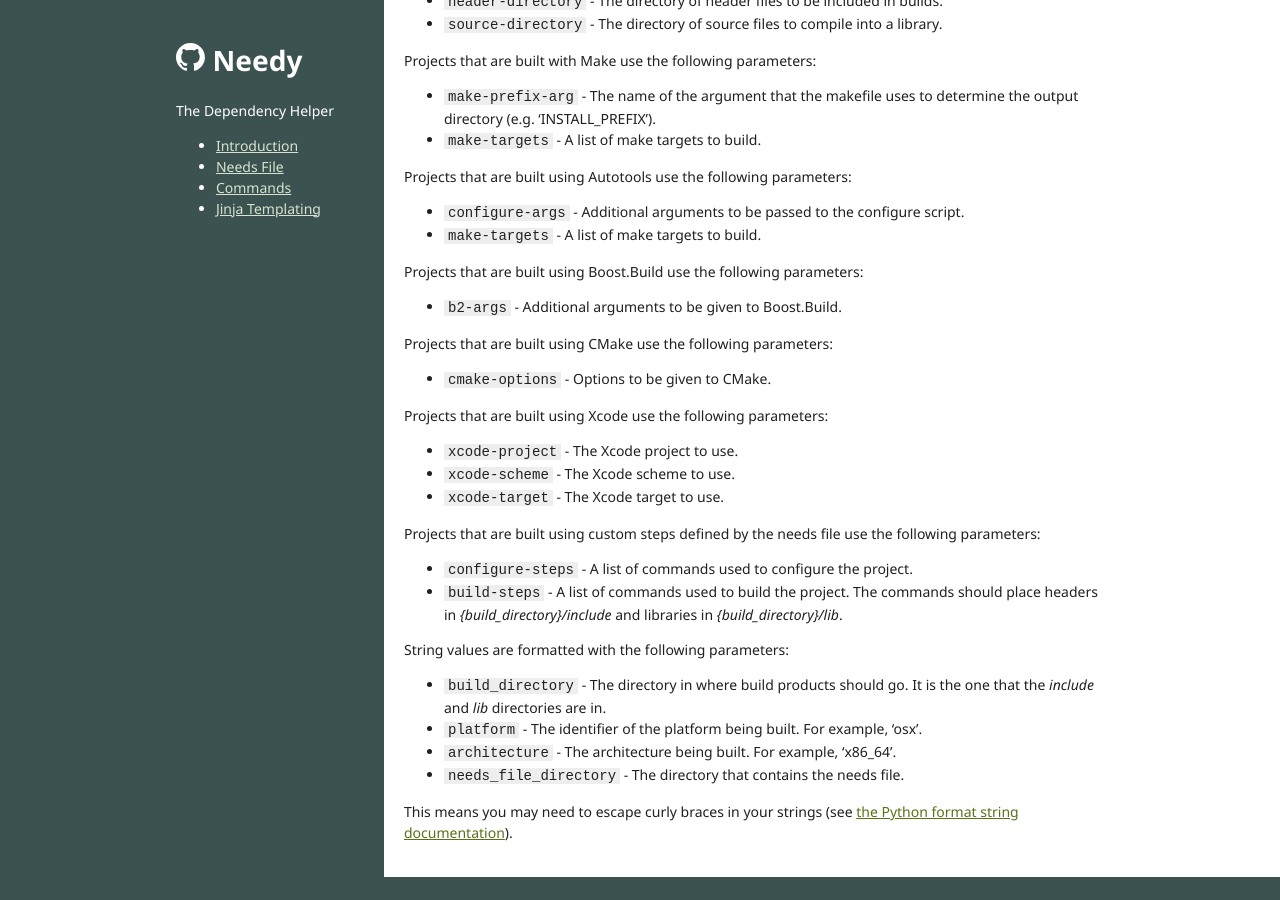
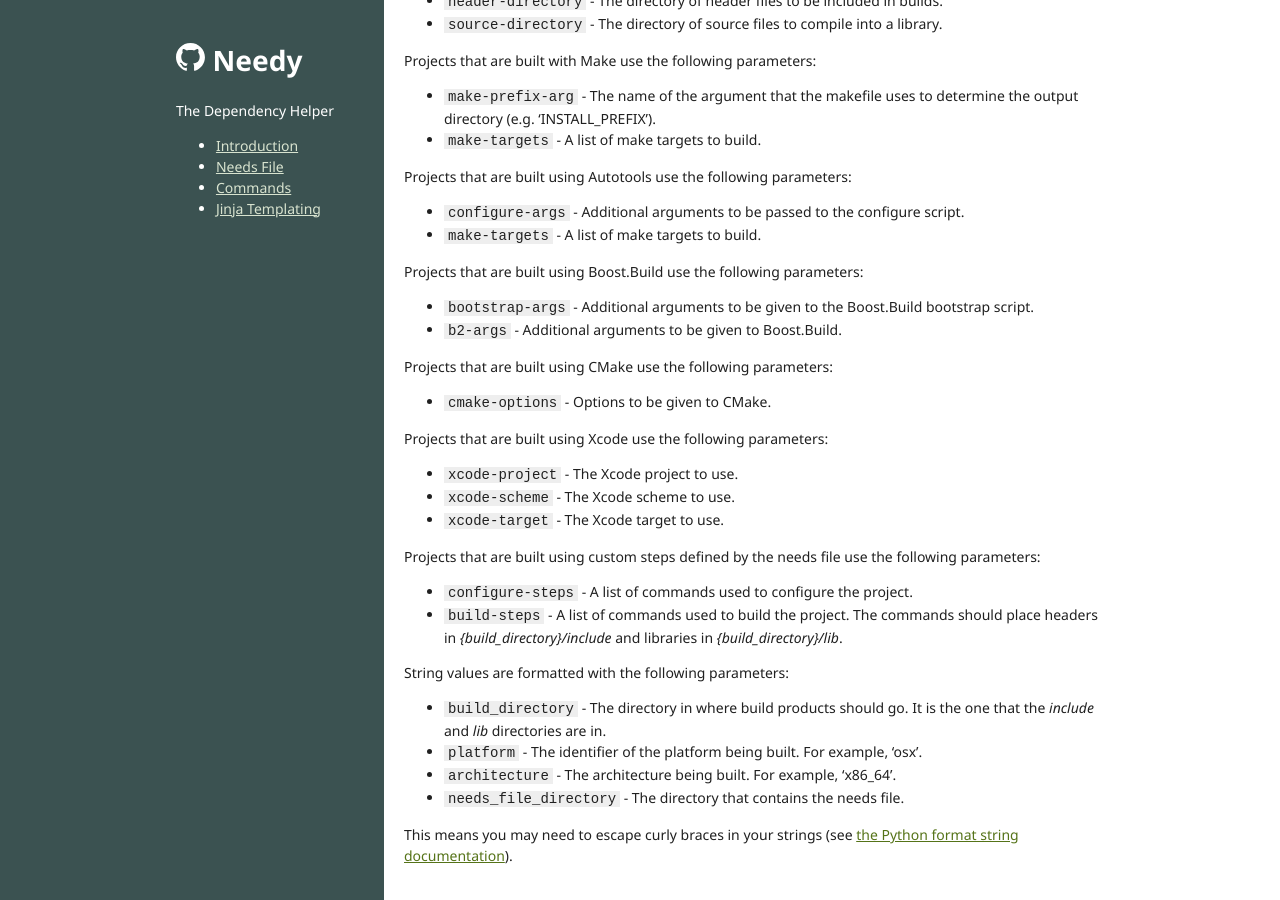
Before and after one commit to ccbrown/needy, a Jekyll site: the page built from needs-file.md, in a window 1280 px wide and 900 px high, scrolled down 2275 px. Built offline with Jekyll 4.4.1, drawn with Linux system fonts in a browser that asks for light colours; before the commit the page ends 3152 px from its top, so only the background shows below that.

Commit message:
add bootstrap-args reference

```diff
--- a/needs-file.md
+++ b/needs-file.md
@@ -107,6 +107,7 @@ Projects that are built using Autotools use the following parameters:
 
 Projects that are built using Boost.Build use the following parameters:
 
+* `bootstrap-args` - Additional arguments to be given to the Boost.Build bootstrap script.
 * `b2-args` - Additional arguments to be given to Boost.Build.
 
 Projects that are built using CMake use the following parameters:
```
